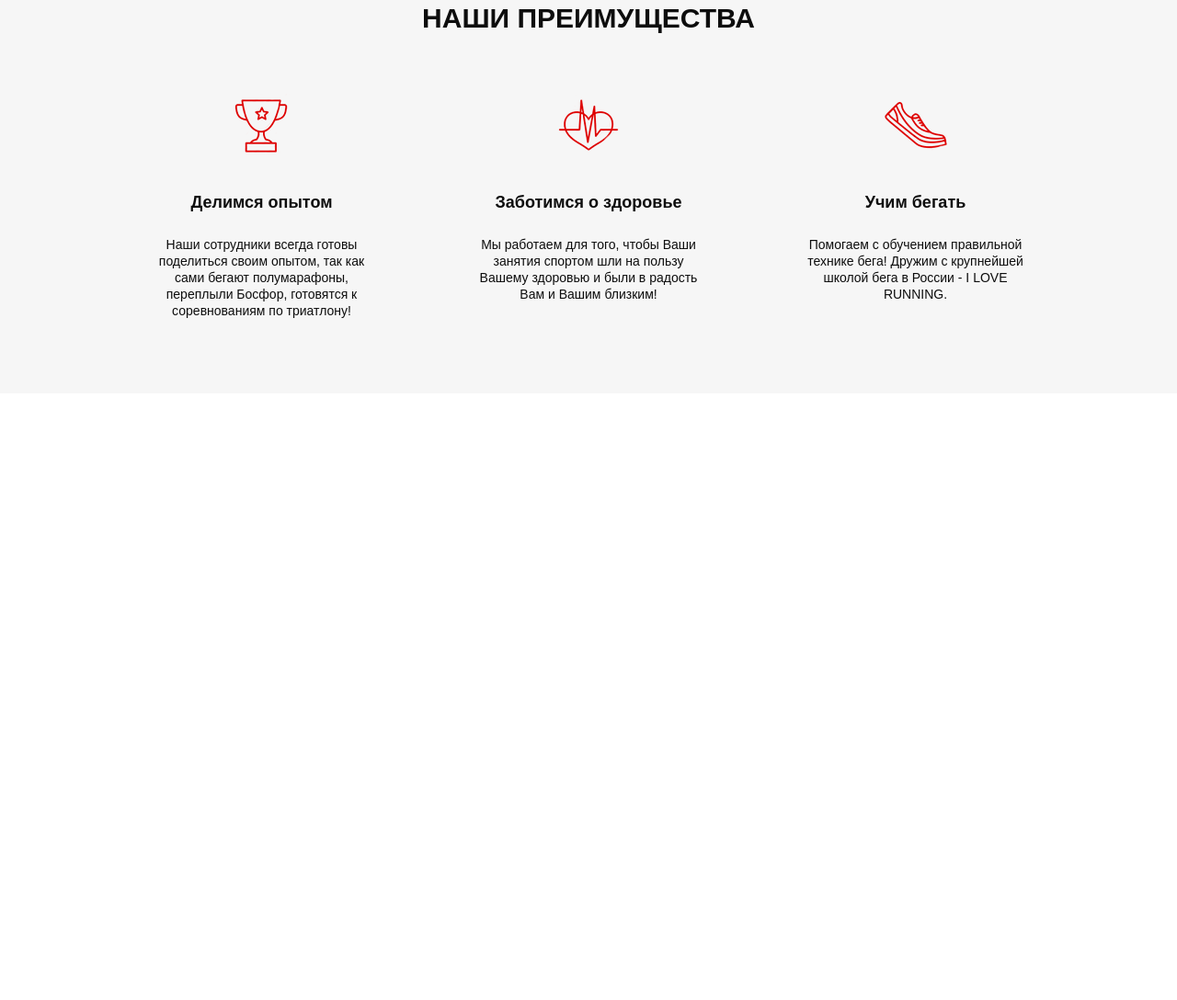
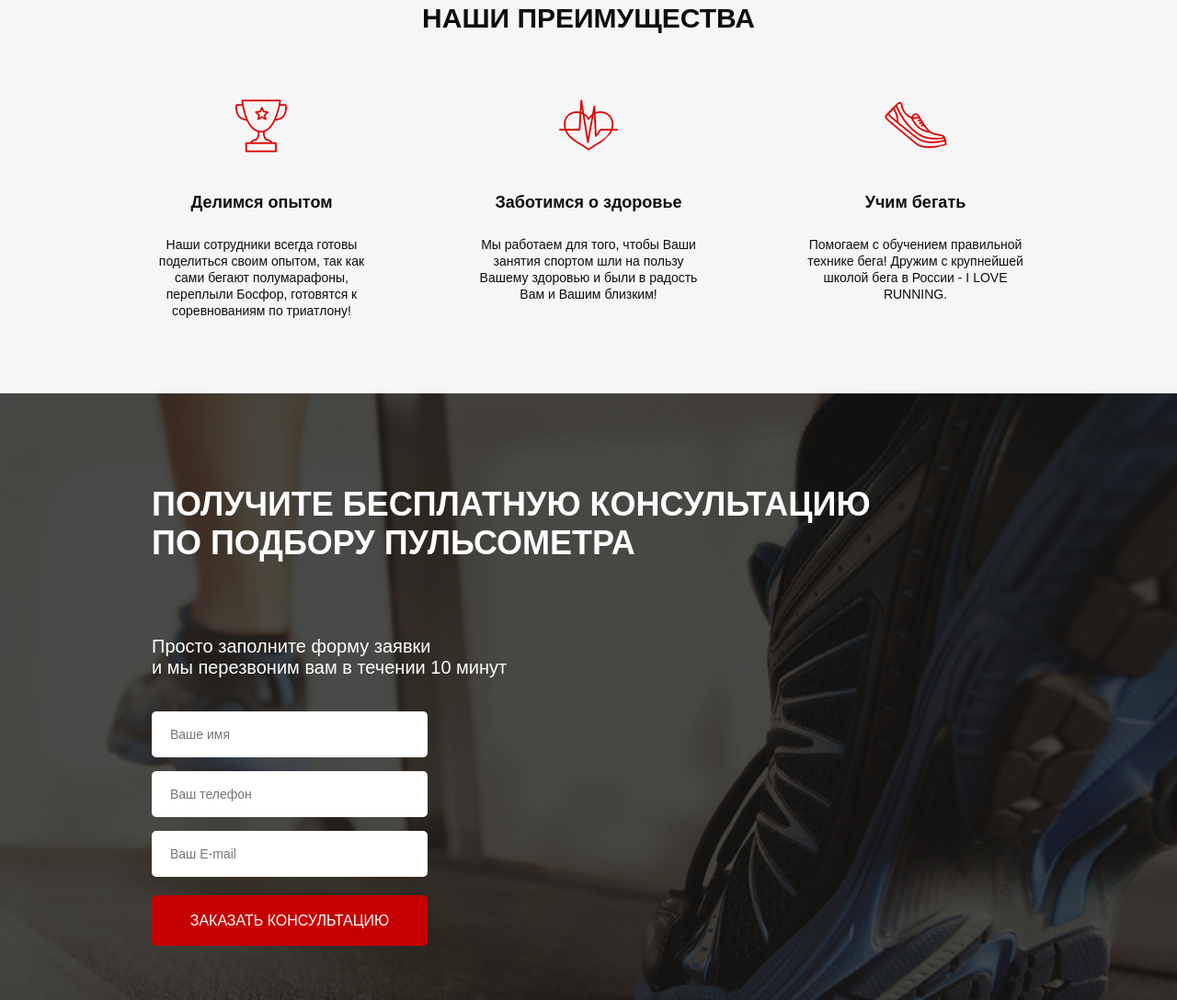
Before and after one commit to OleksandrDenysiuk/pulse, a website: page src/index.html in a window 1280 px wide. Shown: the part 830-1918 px from the top of the page at 92% size. Before the commit the page ends 1258 px from the top, so only its background shows below. Drawn offline with Linux system fonts and the light colour scheme.

Commit message:
Add consultation block

```diff
--- a/src/index.html
+++ b/src/index.html
@@ -81,6 +81,23 @@
             </div>
         </div>
     </div>
+    <div class="consultation">
+        <div class="container">
+            <h2 class="title title_left">
+                Получите бесплатную консультацию<br>
+                по подбору пульсометра </h2>
+            <div class="consultation__descr">
+                Просто заполните форму заявки<br>
+                и мы перезвоним вам в течении 10 минут
+            </div>
+            <form action="#" class="feed-form">
+                <input name="name" required placeholder="Ваше имя" type="text">
+                <input name="phone" required placeholder="Ваш телефон" type="number">
+                <input name="email" required placeholder="Ваш E-mail" type="email">
+                <button class="button button_submit">заказать кОНСУЛЬТАЦИЮ</button>
+            </form>
+        </div>
+    </div>
 </body>
 
 </html>
--- a/src/sass/blocks/_buttons.scss
+++ b/src/sass/blocks/_buttons.scss
@@ -15,4 +15,10 @@
         height: 50px;
         font-size: 16px;
     }
+
+    &_submit {
+        width: 100%;
+        height: 55px;
+        font-size: 16px;
+    }
 }
--- /dev/null
+++ b/src/sass/blocks/_consultation.scss
@@ -0,0 +1,12 @@
+.consultation {
+    min-height: 680px;
+    padding: 100px 0 92px 0;
+    background: url('../../img/consultation.jpg') center (center/cover) no-repeat;
+
+    &__descr {
+        margin-top: 80px;
+        color: #ffffff;
+        font-size: 20px;
+        font-weight: 500;
+    }
+}
--- /dev/null
+++ b/src/sass/blocks/_forms.scss
@@ -0,0 +1,21 @@
+.feed-form {
+    margin-top: 36px;
+    display: flex;
+    flex-direction: column;
+    width: 300px;
+
+    input {
+        height: 50px;
+        border-radius: 5px;
+        background-color: #ffffff;
+        margin-bottom: 15px;
+        border: none;
+        padding: 0 20px;
+        color: #4b4b4b;
+        font-size: 14px;
+        font-weight: 300;
+        &:nth-child(3) {
+            margin-bottom: 20px;
+        }
+    }
+}
--- a/src/sass/blocks/_titles.scss
+++ b/src/sass/blocks/_titles.scss
@@ -3,4 +3,11 @@
     font-size: 30px;
     font-weight: 700;
     text-align: center;
+    text-transform: uppercase;
+
+    &_left {
+        color: #ffffff;
+        font-size: 36px;
+        text-align: left;
+    }
 }
--- a/src/sass/style.scss
+++ b/src/sass/style.scss
@@ -17,3 +17,6 @@
 
 @import 'blocks/advantages';
 @import 'blocks/titles';
+
+@import 'blocks/consultation';
+@import 'blocks/forms';
```
Also changed, not shown: src/css/style.min.css, src/img/consultation.jpg (added).
